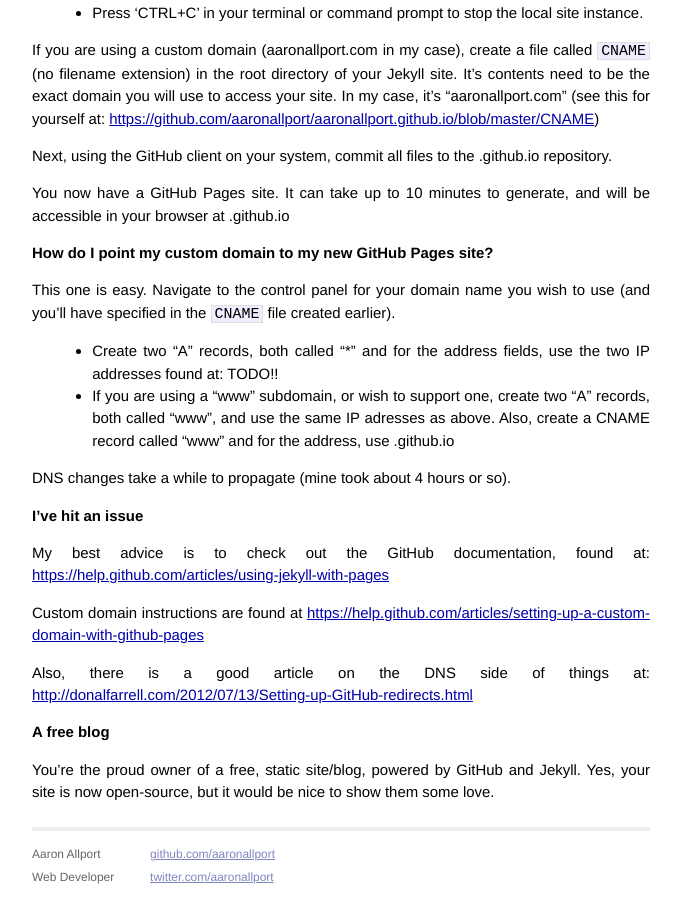
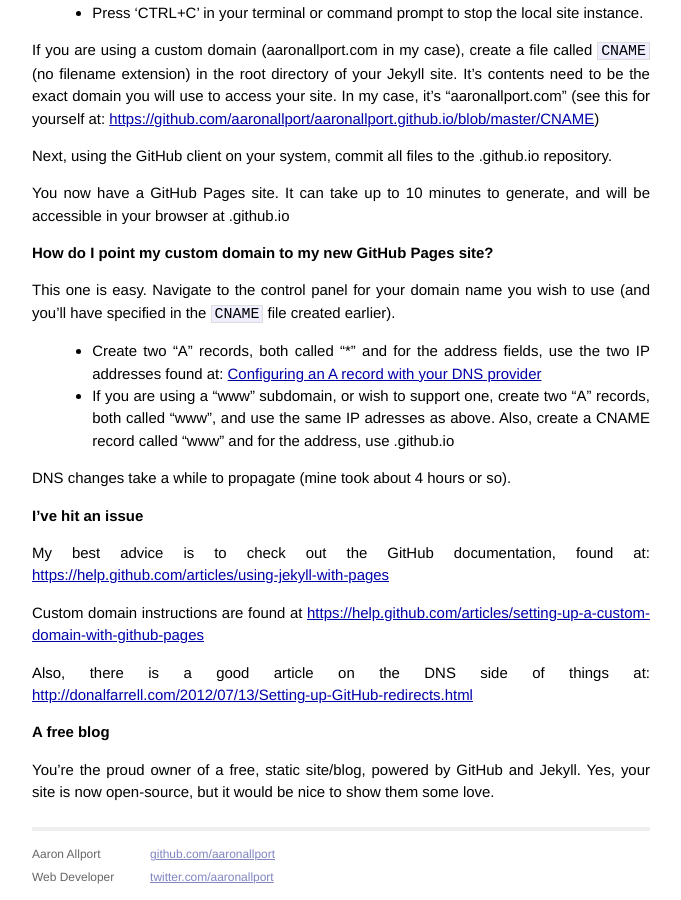
Before and after one commit to aaronallport/aaronallport.github.io, a Jekyll site: the page built from _posts/2014-06-03-now-powered-by-github-pages.md, in a window 1280 px wide and 900 px high, scrolled down 1567 px. Shown: the whole window, without its empty margins (299-980 px from the left). Built offline with Jekyll 4.4.1, drawn with Linux system fonts in a browser that asks for light colours; Markdown is read by kramdown in place of the engine named in the settings.

Commit message:
Update 2014-06-03-now-powered-by-github-pages.md
Fix link

```diff
--- a/_posts/2014-06-03-now-powered-by-github-pages.md
+++ b/_posts/2014-06-03-now-powered-by-github-pages.md
@@ -57,7 +57,7 @@
 
 This one is easy. Navigate to the control panel for your domain name you wish to use (and you'll have specified in the `CNAME` file created earlier).
 
-* Create two "A" records, both called "*" and for the address fields, use the two IP addresses found at: TODO!!
+* Create two "A" records, both called "*" and for the address fields, use the two IP addresses found at: [Configuring an A record with your DNS provider](https://help.github.com/articles/tips-for-configuring-an-a-record-with-your-dns-provider#configuring-an-a-record-with-your-dns-provider)
 * If you are using a "www" subdomain, or wish to support one, create two "A" records, both called "www", and use the same IP adresses as above. Also, create a CNAME record called "www" and for the address, use <username>.github.io
 
 DNS changes take a while to propagate (mine took about 4 hours or so).
```
